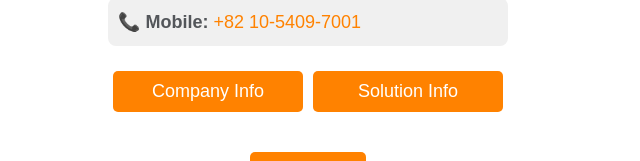
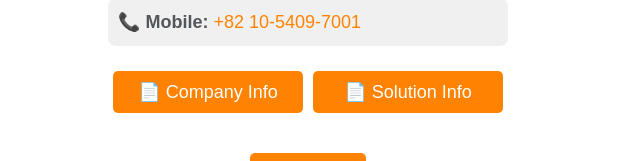
Before and after one commit to Pocketart/tsmc.github.io, a plain HTML site: page people/Jayden/index.html in a window 1280 px wide. Shown: the part 544-705 px from the top of the page, without its empty margins (332-972 px from the left). Drawn offline with Linux system fonts and the light colour scheme.

Commit message:
Update index.html

```diff
--- a/people/Jayden/index.html
+++ b/people/Jayden/index.html
@@ -36,8 +36,8 @@
 
   <!-- Action Buttons Section -->
   <div class="button-container">
-    <a href="https://docsend.com/view/b3chg9ndzfuwam7n" target="_blank" class="btn">Company Info</a>
-    <a href="https://docsend.com/view/b2kdhs9iwefhif3a" target="_blank" class="btn">Solution Info</a>
+    <a href="https://docsend.com/view/b3chg9ndzfuwam7n" target="_blank" class="btn">📄 Company Info</a>
+    <a href="https://docsend.com/view/b2kdhs9iwefhif3a" target="_blank" class="btn">📄 Solution Info</a>
   </div>
 
   <!-- Share Button Section -->
```
